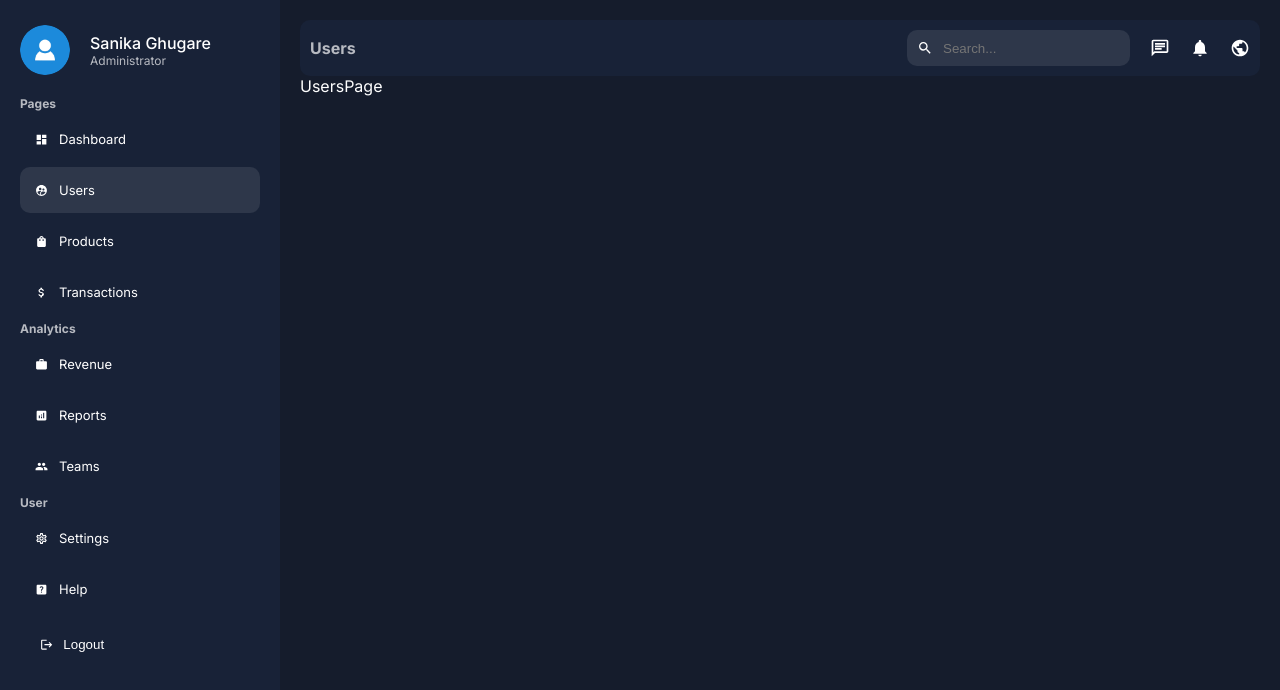
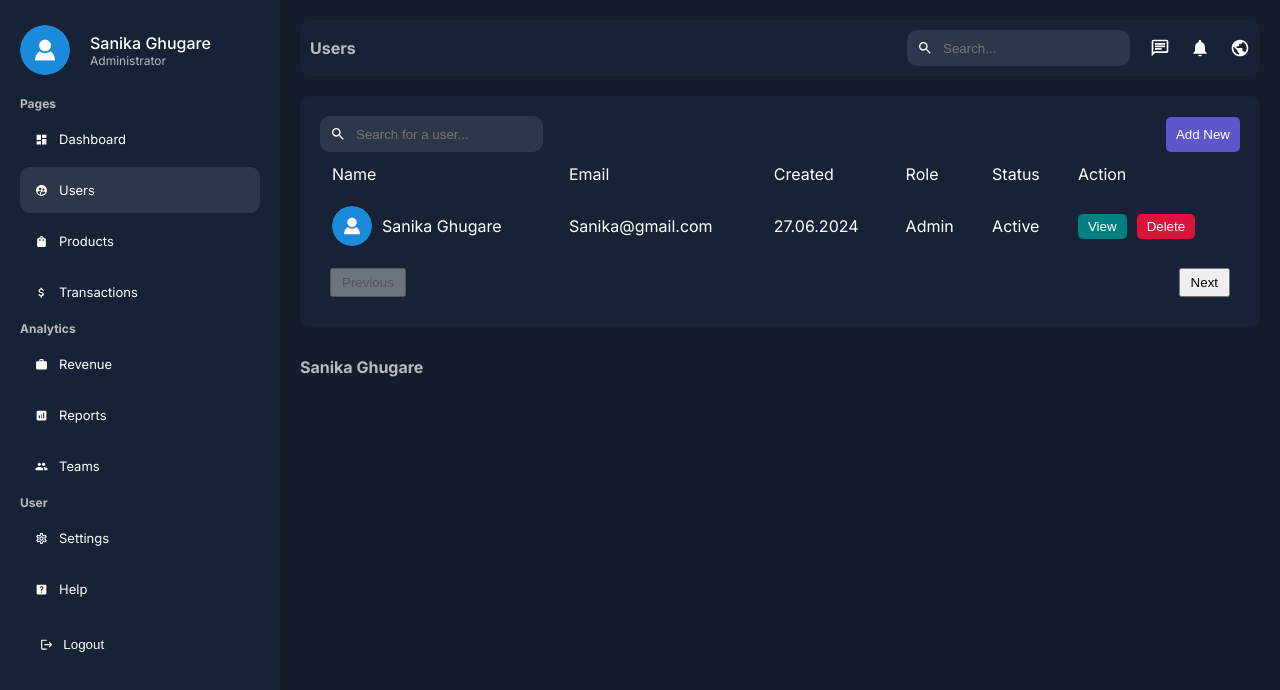
Before and after one commit to GhugareSanika/Admin_Dashboard, a Next.js app: page /dashboard/users in a window 1280 px wide. Shown: the top 690 px of the page. Built offline with nearby package versions, Linux system fonts and the light colour scheme.

Commit message:
Added User component

```diff
--- a/app/dashboard/layout.jsx
+++ b/app/dashboard/layout.jsx
@@ -1,6 +1,7 @@
 import Navbar from "../ui/dashboard/navbar/navbar"
 import Sidebar from "../ui/dashboard/sidebar/sidebar"
 import styles from "../ui/dashboard/dashboard.module.css"
+import Footer from "../ui/dashboard/footer/footer"
 const Layout = ({children}) =>{
     return (
         <div className={styles.container}>
@@ -10,6 +11,7 @@
             <div className={styles.content}>
                 <Navbar/>
                 {children}
+                <Footer />
             </div>
         </div>
     )
--- a/app/dashboard/users/page.jsx
+++ b/app/dashboard/users/page.jsx
@@ -1,6 +1,63 @@
+import styles from "@/app/ui/dashboard/users/users.module.css"
+import Search from "@/app/ui/dashboard/search/search"
+import Pagination from "@/app/ui/dashboard/pagination/pagination"
+import Link from "next/link"
+import Image from "next/image";
 const UsersPage = ()=>{
     return (
-        <div>UsersPage</div>
+        <div className={styles.container}>
+            <div className={styles.top}>
+                <Search placeholder="Search for a user..."/>
+                <Link href="/dashboard/users/add">
+                    <button className={styles.addButton}>Add New</button>
+                </Link>
+            </div>
+            <table className={styles.table}>
+                <thead>
+                    <tr>
+                        <td>Name</td>
+                        <td>Email</td>
+                        <td>Created</td>
+                        <td>Role</td>
+                        <td>Status</td>
+                        <td>Action</td>
+                    </tr>
+                </thead>
+                <tbody>
+                    <tr>
+                        <td>
+                            <div className={styles.user}>
+                                <Image
+                                    src="/avatar.png"
+                                    alt=""
+                                    width={40}
+                                    height={40}
+                                    className={styles.userImage}
+                                />
+                                Sanika Ghugare
+                            </div>
+                        </td>
+                        <td>Sanika@gmail.com</td>
+                        <td>27.06.2024</td>
+                        <td>Admin</td>
+                        <td>Active</td>
+                        <td>
+                            <div className={styles.buttons}>
+                                <Link href="/">
+                                    <button className={`${styles.button} ${styles.view}`}>
+                                        View
+                                    </button>
+                                </Link>
+                                <button className={`${styles.button} ${styles.delete}`}>
+                                    Delete
+                                </button>
+                            </div>
+                        </td>
+                    </tr>
+                </tbody>
+            </table>
+            <Pagination />
+        </div>
     )
 }
 
--- /dev/null
+++ b/app/ui/dashboard/footer/footer.jsx
@@ -0,0 +1,12 @@
+import styles from './footer.module.css'
+
+const Footer = () =>{
+    return (
+        <div className={styles.container}>
+            <div className={styles.logo}>Sanika Ghugare</div>
+            <div className={styles.text}></div>
+        </div>
+    )
+}
+
+export default Footer
--- /dev/null
+++ b/app/ui/dashboard/footer/footer.module.css
@@ -0,0 +1,15 @@
+.container{
+    display: flex;
+    align-items: center;
+    justify-content: space-between;
+    margin-top: 30px;
+    color: var(--textSoft);
+}
+
+.logo{
+    font-weight: bold;
+}
+
+.text{
+    font-size: 12px;
+}
--- /dev/null
+++ b/app/ui/dashboard/pagination/pagination.jsx
@@ -0,0 +1,12 @@
+import styles from './pagination.module.css'
+
+const Pagination = () =>{
+    return(
+        <div className={styles.container}>
+            <button className={styles.button} disabled>Previous</button>
+            <button className={styles.button}>Next</button>
+        </div>
+    )
+}
+
+export default Pagination
--- /dev/null
+++ b/app/ui/dashboard/pagination/pagination.module.css
@@ -0,0 +1,14 @@
+.container{
+    padding: 10px;
+    display: flex;
+    justify-content: space-between;
+}
+
+.button{
+    padding: 5px 10px;
+    cursor: pointer;
+}
+
+.button:disabled{
+    cursor: not-allowed;
+}
--- /dev/null
+++ b/app/ui/dashboard/products/products.module.css
@@ -0,0 +1,3 @@
+.container{
+
+}
--- /dev/null
+++ b/app/ui/dashboard/search/search.jsx
@@ -0,0 +1,13 @@
+import styles from './search.module.css'
+import {MdSearch} from 'react-icons/md'
+
+const Search = ({placeholder}) =>{
+    return (
+        <div className={styles.container}>
+            <MdSearch />
+            <input type="text" placeholder={placeholder} className={styles.input} />
+        </div>
+    )
+}
+
+export default Search
--- /dev/null
+++ b/app/ui/dashboard/search/search.module.css
@@ -0,0 +1,16 @@
+.container{
+    display: flex;
+    align-items: center;
+    gap: 10px;
+    background-color: #2e374a;
+    padding: 10px;
+    border-radius: 10px;
+    width: max-content;
+}
+
+.input{
+    background-color: transparent;
+    border: none;
+    color: var(--text);
+    outline: none;
+}
--- /dev/null
+++ b/app/ui/dashboard/users/users.module.css
@@ -0,0 +1,62 @@
+.container{
+    background-color: var(--bgSoft);
+    padding: 20px;
+    border-radius: 10px;
+    margin-top: 20px;
+}
+
+.top{
+    display: flex;
+    align-items: center;
+    justify-content: space-between;
+}
+
+.addButton{
+    padding: 10px;
+    background-color: #5d57c9;
+    color: var(--text);
+    border: none;
+    border-radius: 5px;
+    cursor: pointer;
+}
+
+.table{
+    width: 100%;
+}
+
+.table td{
+    padding: 10px;
+}
+
+.user{
+    display: flex;
+    align-items: center;
+    gap: 10px;
+}
+
+.userImage{
+    border-radius: 50%;
+    object-fit: cover;
+}
+
+.button{
+    padding: 5px 10px;
+    border-radius: 5px;
+    color: var(--text);
+    border: none;
+    cursor: pointer;
+    gap: 10px;
+}
+
+.buttons {
+    display: flex;
+    gap: 10px;
+}
+
+.view{
+    background-color: teal;
+}
+
+.delete{
+    background-color: crimson;
+}
```
Also changed, not shown: tsconfig.json (+7 -9 lines).
